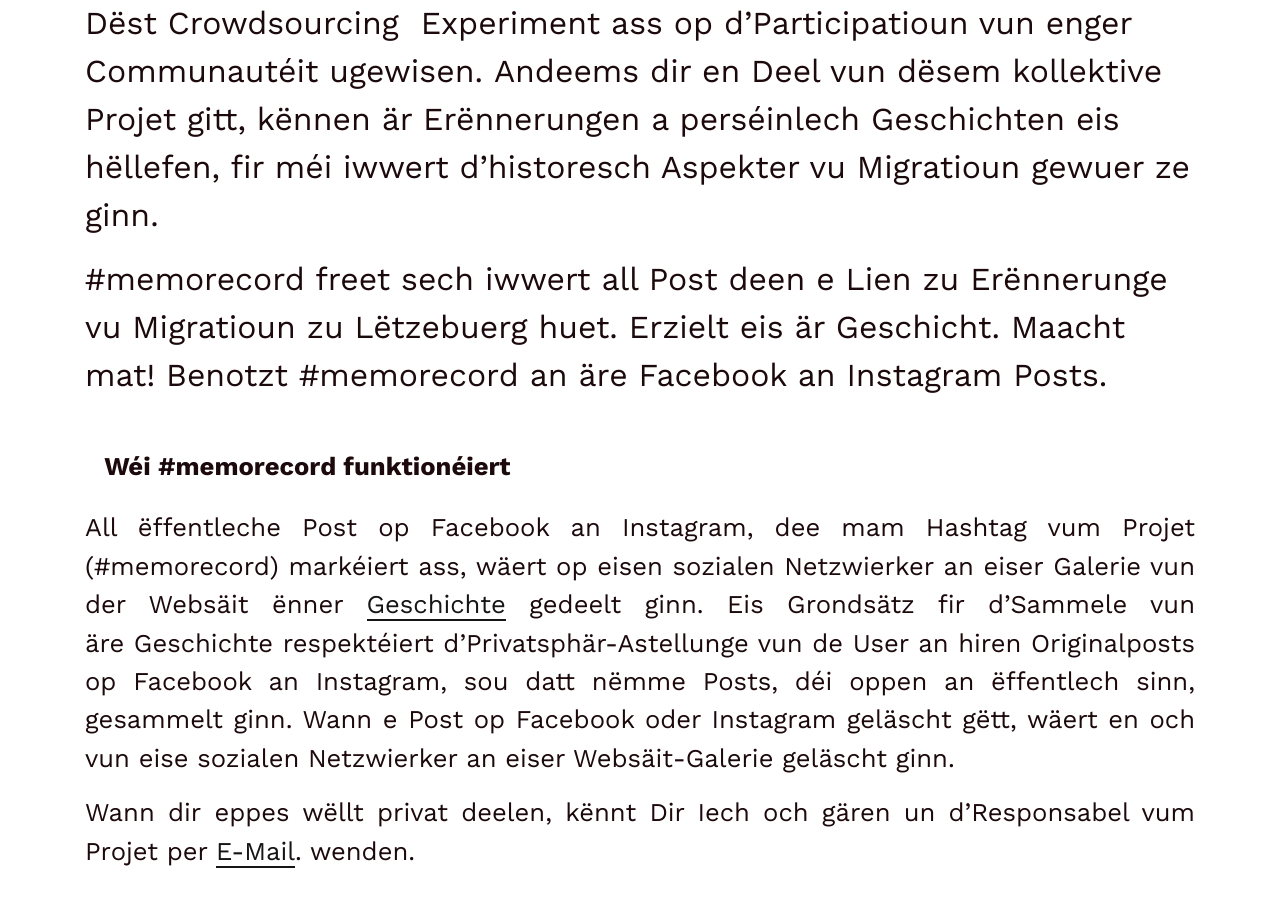
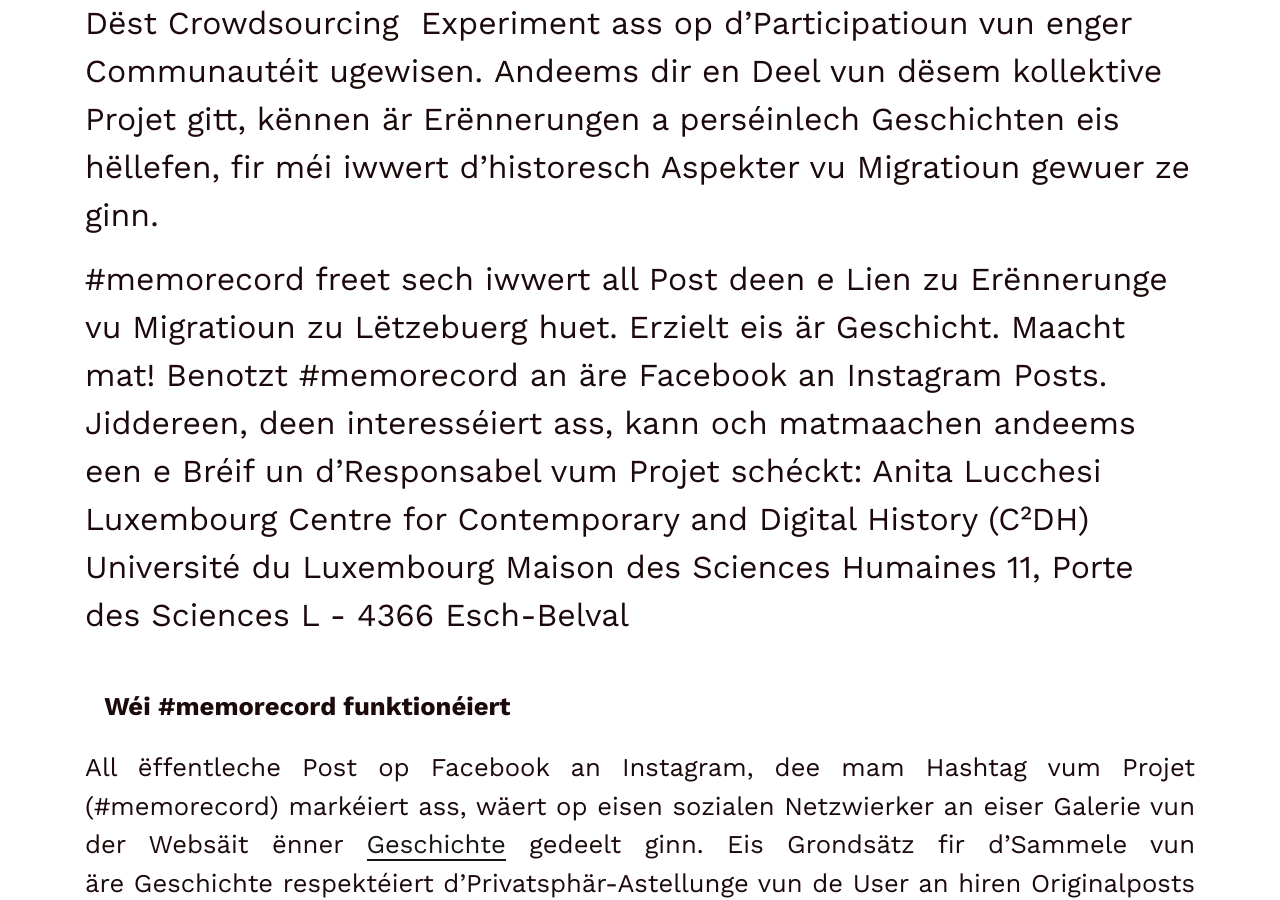
Before and after one commit to C2DH/memorecord, a Jekyll site: the page built from pages/take-part.lu.md, in a window 1280 px wide and 900 px high, scrolled down 361 px. Built offline with Jekyll 4.4.1, drawn with Linux system fonts in a browser that asks for light colours.

Commit message:
Update take-part.lu.md
addition LU by Mariana

```diff
--- a/pages/take-part.lu.md
+++ b/pages/take-part.lu.md
@@ -9,8 +9,13 @@ title: Maacht mat
 Dëst Crowdsourcing  Experiment ass op d’Participatioun vun enger Communautéit ugewisen. Andeems dir en Deel vun dësem kollektive Projet gitt, kënnen är Erënnerungen a perséinlech Geschichten eis hëllefen, fir méi iwwert d’historesch Aspekter vu Migratioun gewuer ze ginn.
 
 #memorecord freet sech iwwert all Post deen e Lien zu Erënnerunge vu Migratioun zu Lëtzebuerg huet. Erzielt eis är Geschicht. Maacht mat! Benotzt #memorecord an äre Facebook an Instagram Posts.
-
-
+Jiddereen, deen interesséiert ass, kann och matmaachen andeems een e Bréif un d’Responsabel vum Projet schéckt:
+Anita Lucchesi
+Luxembourg Centre for Contemporary and Digital History (C²DH)
+Université du Luxembourg
+Maison des Sciences Humaines
+11, Porte des Sciences
+L - 4366 Esch-Belval
 <!-- more -->
 
 # **Wéi #memorecord funktionéiert**
```
